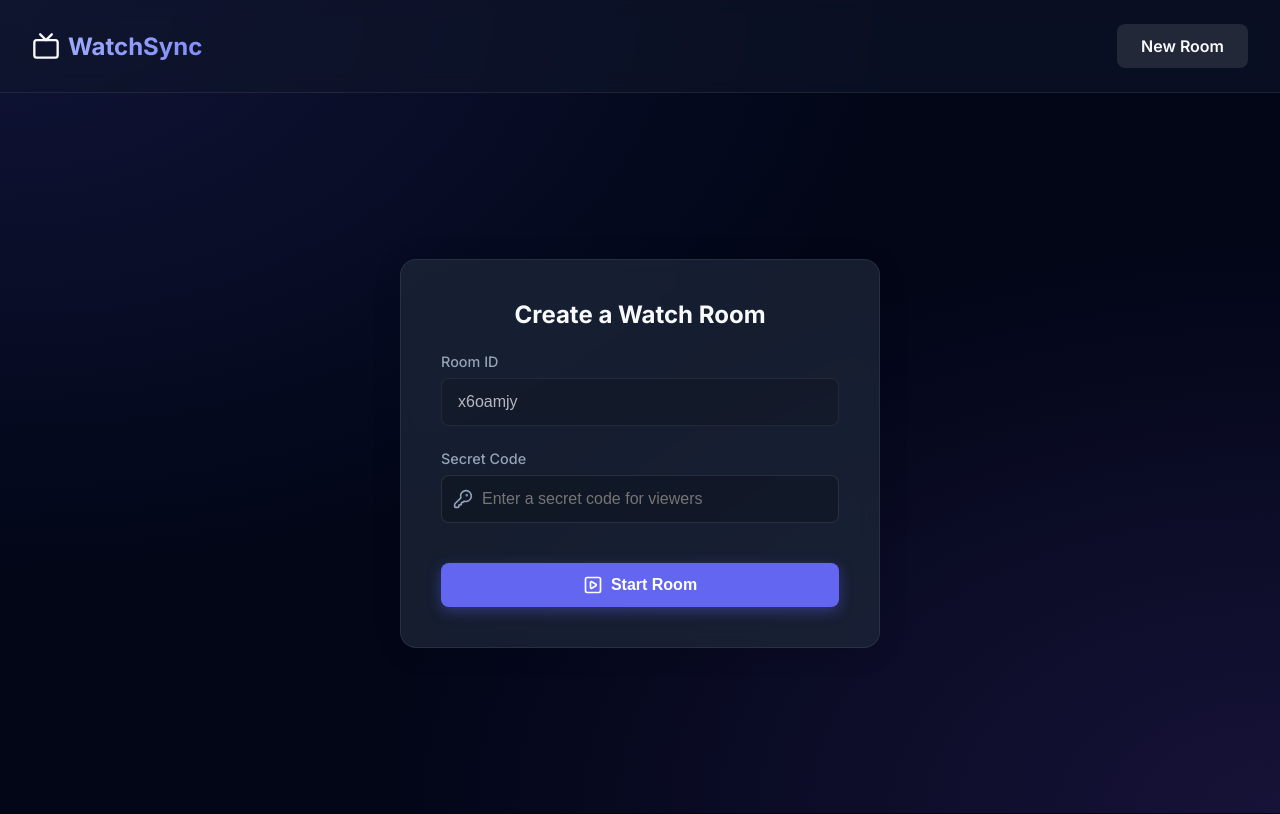
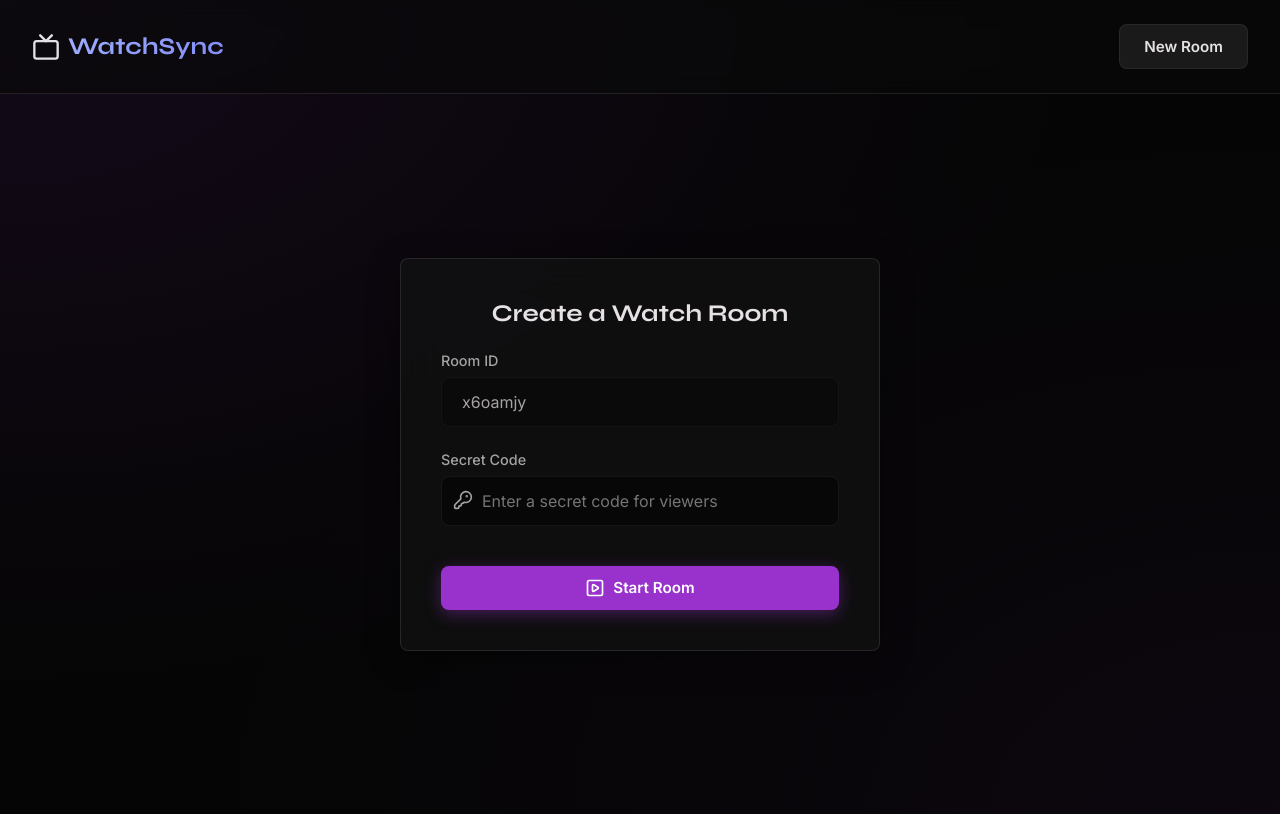
Before and after one commit to amorish/toStream, a React (Vite) app in the folder client/: page / in a window 1280 px wide. Built offline with nearby package versions, Linux system fonts and the light colour scheme; no server answers.

Commit message:
feat: revamp UI with Stitch cinematic design system (Midnight & Neon)

```diff
--- a/client/src/components/Room.jsx
+++ b/client/src/components/Room.jsx
@@ -213,8 +213,8 @@ const Room = () => {
 
   if (!hasJoined && !isCreating) {
     return (
-      <div className="create-room-card glass-panel animate-fade-in">
-        <h2 style={{ marginBottom: '1.5rem', textAlign: 'center' }}>Join Room</h2>
+      <div className="create-room-card glass-panel animate-fade-in" style={{ margin: '4rem auto 0' }}>
+        <h2 className="display-font" style={{ marginBottom: '1.5rem', textAlign: 'center' }}>Join Room</h2>
         {error && <div className="error-message"><AlertCircle size={16} style={{display:'inline', marginRight: '8px'}}/>{error}</div>}
         <div className="form-group">
           <label>Secret Code required</label>
@@ -276,7 +276,7 @@ const Room = () => {
           </div>
         ) : (
           <div className="video-container" style={{ padding: '3rem', textAlign: 'center', color: 'var(--text-muted)' }}>
-            <h3>No stream selected</h3>
+            <h3 className="display-font">No stream selected</h3>
             <p>Paste a video URL or a Website link above to start watching.</p>
           </div>
         )}
@@ -284,7 +284,7 @@ const Room = () => {
 
       <div className="sidebar glass-panel">
         <div style={{ padding: '1.5rem', borderBottom: '1px solid var(--glass-border)' }}>
-          <h3 style={{ marginBottom: '1rem' }}>Room Details</h3>
+          <h3 className="display-font" style={{ marginBottom: '1rem' }}>Room Details</h3>
           <p style={{ fontSize: '0.8rem', color: 'var(--text-muted)', marginBottom: '0.5rem' }}>Invite Link (includes secret code):</p>
           <button onClick={copyInvite} className="btn btn-secondary" style={{ width: '100%', justifyContent: 'center' }}>
             {copied ? <Check size={18} color="#10b981" /> : <Link size={18} />}
@@ -293,7 +293,7 @@ const Room = () => {
         </div>
 
         <div className="participants-panel">
-          <h3 style={{ display: 'flex', alignItems: 'center', justifyContent: 'space-between' }}>
+          <h3 className="display-font" style={{ display: 'flex', alignItems: 'center', justifyContent: 'space-between' }}>
             Participants
             <span style={{ fontSize: '0.8rem', background: 'var(--primary)', padding: '2px 8px', borderRadius: '12px' }}>
               {participants.length}
--- a/client/src/components/VideoPlayer.jsx
+++ b/client/src/components/VideoPlayer.jsx
@@ -76,7 +76,7 @@ const VideoPlayer = ({ url, socket, roomId }) => {
   if (!url) {
     return (
       <div className="video-container" style={{ padding: '3rem', textAlign: 'center', color: 'var(--text-muted)' }}>
-        <h3>No stream selected</h3>
+        <h3 className="display-font">No stream selected</h3>
         <p>Paste a YouTube link, Twitch link, or direct video URL above to start watching.</p>
       </div>
     );
--- a/client/src/index.css
+++ b/client/src/index.css
@@ -1,19 +1,27 @@
-@import url('https://fonts.googleapis.com/css2?family=Inter:wght@300;400;500;600;700&display=swap');
+@import url('https://fonts.googleapis.com/css2?family=Inter:wght@300;400;500;600;700&family=Syne:wght@400;500;600;700;800&display=swap');
 
 :root {
-  --bg-dark: #0f172a;
-  --bg-darker: #020617;
-  --bg-card: rgba(30, 41, 59, 0.7);
+  /* Midnight Dark Mode Foundation */
+  --bg-dark: #0a0a0a;
+  --bg-darker: #050505;
+  --bg-card: rgba(18, 18, 18, 0.75);
 
-  --primary: #6366f1;
-  --primary-hover: #4f46e5;
+  /* Vibrant Neon Purple Accent */
+  --primary: #9932CC;
+  --primary-hover: #ba55d3;
+  --primary-glow: rgba(153, 50, 204, 0.4);
 
-  --text-main: #f8fafc;
-  --text-muted: #94a3b8;
+  /* Text & Surfaces */
+  --text-main: #E6E1E5;
+  --text-muted: #A3A3A3;
 
-  --border: rgba(255, 255, 255, 0.1);
-  --glass-bg: rgba(15, 23, 42, 0.6);
-  --glass-border: rgba(255, 255, 255, 0.08);
+  /* Glassmorphism & Depth */
+  --border: rgba(255, 255, 255, 0.06);
+  --glass-bg: rgba(10, 10, 10, 0.65);
+  --glass-border: rgba(255, 255, 255, 0.1);
+  --radius-sm: 4px;
+  --radius-md: 8px; /* ROUND_EIGHT */
+  --radius-lg: 16px;
 }
 
 * {
@@ -26,11 +34,15 @@ body {
   font-family: 'Inter', sans-serif;
   background-color: var(--bg-darker);
   background-image:
-    radial-gradient(at 0% 0%, rgba(99, 102, 241, 0.15) 0px, transparent 50%),
-    radial-gradient(at 100% 100%, rgba(139, 92, 246, 0.15) 0px, transparent 50%);
+    radial-gradient(at 0% 0%, rgba(153, 50, 204, 0.1) 0px, transparent 60%),
+    radial-gradient(at 100% 100%, rgba(153, 50, 204, 0.05) 0px, transparent 60%);
   color: var(--text-main);
   min-height: 100vh;
   overflow-x: hidden;
+}
+
+h1, h2, h3, h4, h5, h6, .brand, .display-font {
+  font-family: 'Syne', sans-serif;
 }
 
 a {
@@ -47,11 +59,11 @@ a {
 
 .glass-panel {
   background: var(--bg-card);
-  backdrop-filter: blur(12px);
-  -webkit-backdrop-filter: blur(12px);
+  backdrop-filter: blur(24px);
+  -webkit-backdrop-filter: blur(24px);
   border: 1px solid var(--glass-border);
-  border-radius: 16px;
-  box-shadow: 0 4px 30px rgba(0, 0, 0, 0.1);
+  border-radius: var(--radius-md);
+  box-shadow: 0 8px 32px rgba(0, 0, 0, 0.4);
 }
 
 .btn {
@@ -60,61 +72,64 @@ a {
   justify-content: center;
   gap: 0.5rem;
   padding: 0.75rem 1.5rem;
-  border-radius: 8px;
+  border-radius: var(--radius-md);
   font-weight: 600;
-  font-size: 1rem;
+  font-family: 'Inter', sans-serif;
+  font-size: 0.95rem;
   cursor: pointer;
-  transition: all 0.2s ease;
+  transition: all 0.3s cubic-bezier(0.4, 0, 0.2, 1);
   border: none;
   outline: none;
 }
 
 .btn-primary {
   background: var(--primary);
-  color: white;
-  box-shadow: 0 4px 14px 0 rgba(99, 102, 241, 0.39);
+  color: #fff;
+  box-shadow: 0 4px 16px var(--primary-glow);
 }
 
 .btn-primary:hover {
   background: var(--primary-hover);
-  transform: translateY(-1px);
-  box-shadow: 0 6px 20px rgba(99, 102, 241, 0.5);
+  transform: translateY(-2px);
+  box-shadow: 0 6px 24px var(--primary-glow);
 }
 
 .btn-secondary {
-  background: rgba(255, 255, 255, 0.1);
+  background: rgba(255, 255, 255, 0.08);
   color: var(--text-main);
+  border: 1px solid var(--border);
 }
 
 .btn-secondary:hover {
-  background: rgba(255, 255, 255, 0.15);
+  background: rgba(255, 255, 255, 0.12);
 }
 
 .input-field {
   width: 100%;
-  padding: 0.875rem 1rem;
-  border-radius: 8px;
+  padding: 0.875rem 1.25rem;
+  border-radius: var(--radius-md);
   border: 1px solid var(--border);
-  background: rgba(0, 0, 0, 0.2);
+  background: rgba(0, 0, 0, 0.4);
   color: var(--text-main);
   font-size: 1rem;
-  transition: border-color 0.2s ease, box-shadow 0.2s ease;
+  font-family: 'Inter', sans-serif;
+  transition: border-color 0.3s ease, box-shadow 0.3s ease;
 }
 
 .input-field:focus {
   outline: none;
   border-color: var(--primary);
-  box-shadow: 0 0 0 3px rgba(99, 102, 241, 0.2);
+  box-shadow: 0 0 0 3px var(--primary-glow);
 }
 
 /* Animations */
 @keyframes fadeIn {
-  from { opacity: 0; transform: translateY(10px); }
+  from { opacity: 0; transform: translateY(15px); }
   to { opacity: 1; transform: translateY(0); }
 }
 
 .animate-fade-in {
-  animation: fadeIn 0.4s ease-out forwards;
+  animation: fadeIn 0.5s cubic-bezier(0.4, 0, 0.2, 1) forwards;
 }
 
 /* Specific Layouts */
```
